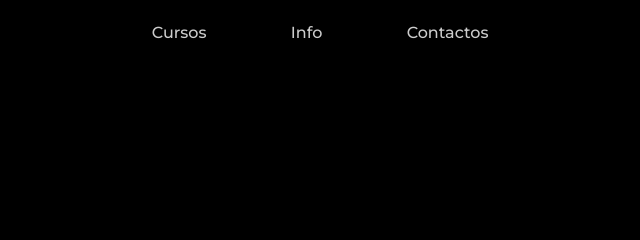
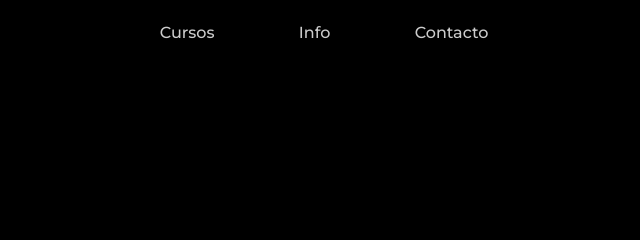
Before and after one commit to cclsanrafael/cclsanrafael.github.io, a plain HTML site: page index.html in a window 1280 px wide. Shown: the top 240 px of the page, 598-1238 px from the left. Drawn offline with nearby package versions, Linux system fonts and the light colour scheme.

Commit message:
Update index.html

```diff
--- a/index.html
+++ b/index.html
@@ -27,7 +27,7 @@
         <ul class="navbar">
             <li class="nav-item"><a href="#cursos" class="nav-link">Cursos</a></li>
             <li class="nav-item"><a href="" class="nav-link">Info</a></li>
-            <li class="nav-item"><a href="https://wa.me/message/LDDZ3UIUGFFOH1" class="nav-link">Contactos</a></li>
+            <li class="nav-item"><a href="https://wa.me/message/LDDZ3UIUGFFOH1" class="nav-link">Contacto</a></li>
         </ul>
     </nav>
 
```
